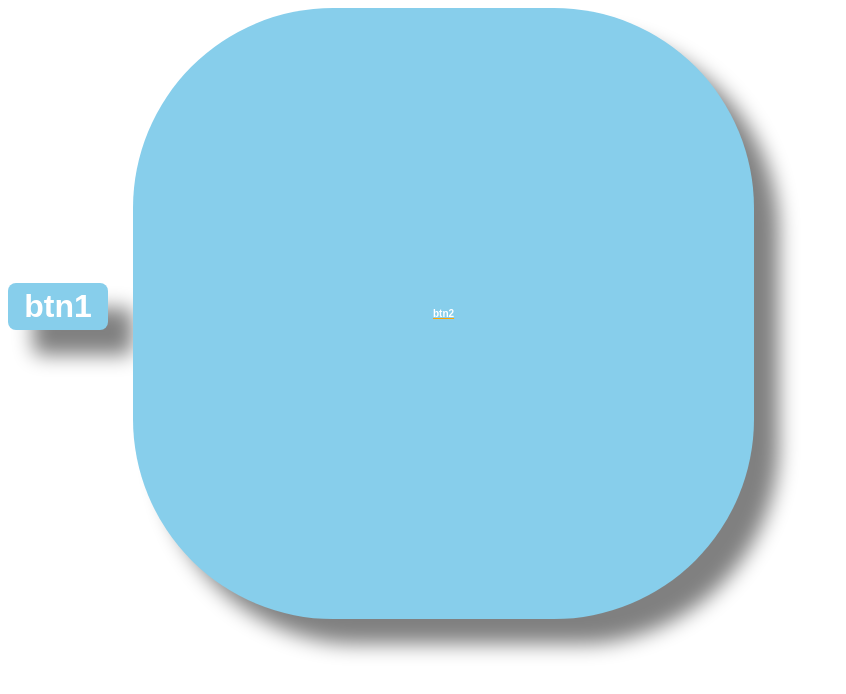
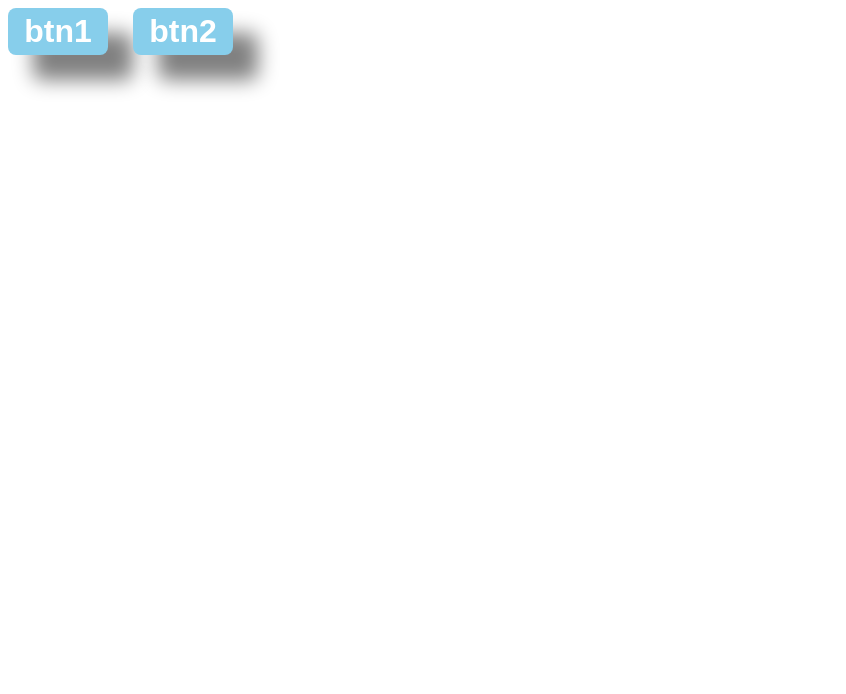
Before and after one commit to champix56/tjspa1-2026-09-09, a React (Vite) app: page / in a window 1280 px wide. Shown: the top 694 px of the page, without its empty margins (0-846 px from the left). Built offline with nearby package versions, Linux system fonts and the light colour scheme.

Commit message:
suppression de la demo avec btn2

```diff
--- a/src/components/App/App.tsx
+++ b/src/components/App/App.tsx
@@ -1,6 +1,5 @@
 import "./App.css";
 import Button from "../ui/Button/Button";
-import Button2 from "../ui/Button2/Button";
 
 function App() {
   return (
@@ -11,7 +10,9 @@ function App() {
           alert("btn 1");
         }}
       />
-      <Button2
+      <Button
+        bgcolor="skyblue"
+        className="warning"
         text="btn2"
         parentOnClickAction={() => {
           alert("btn 2");
```
